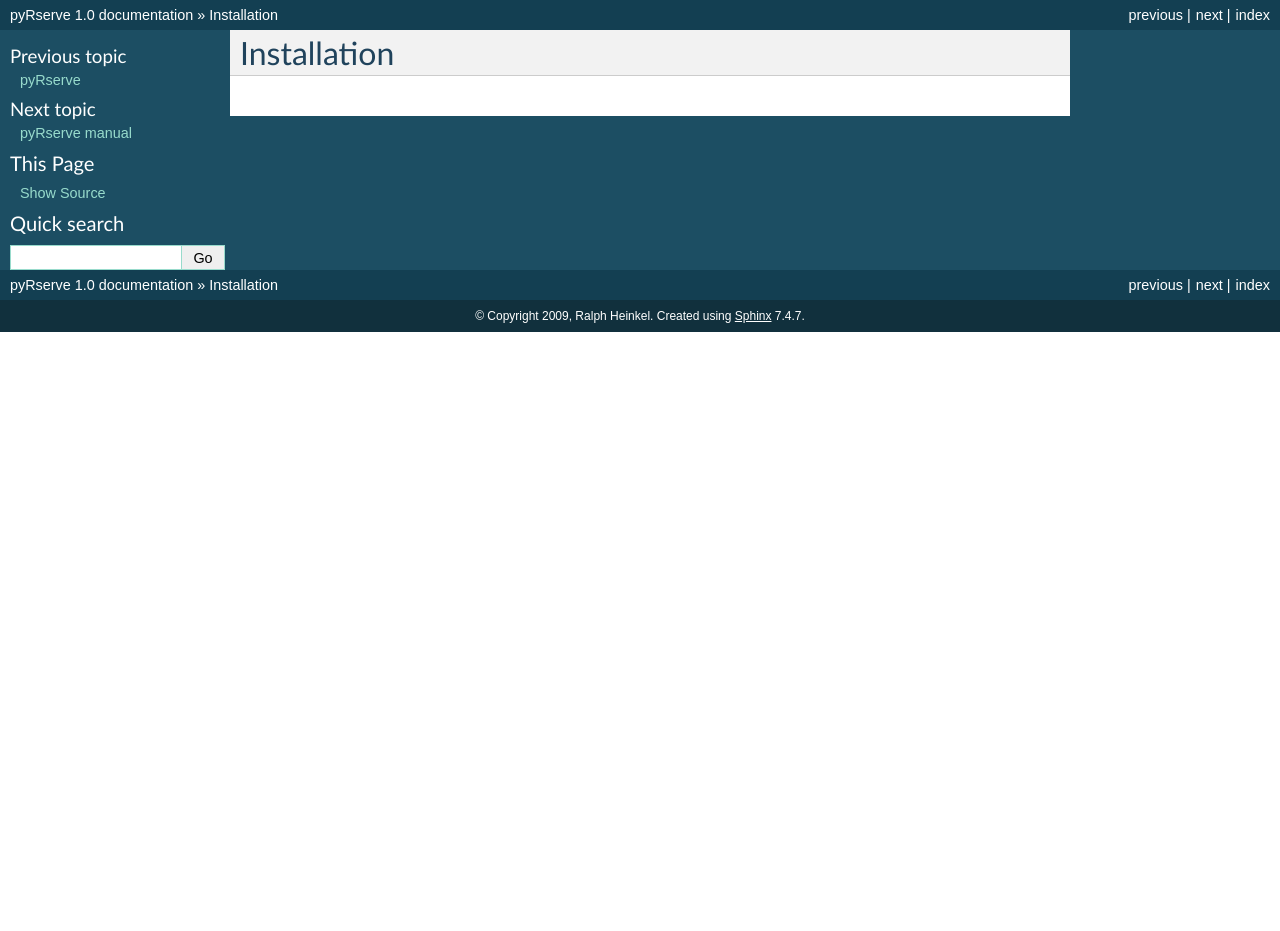
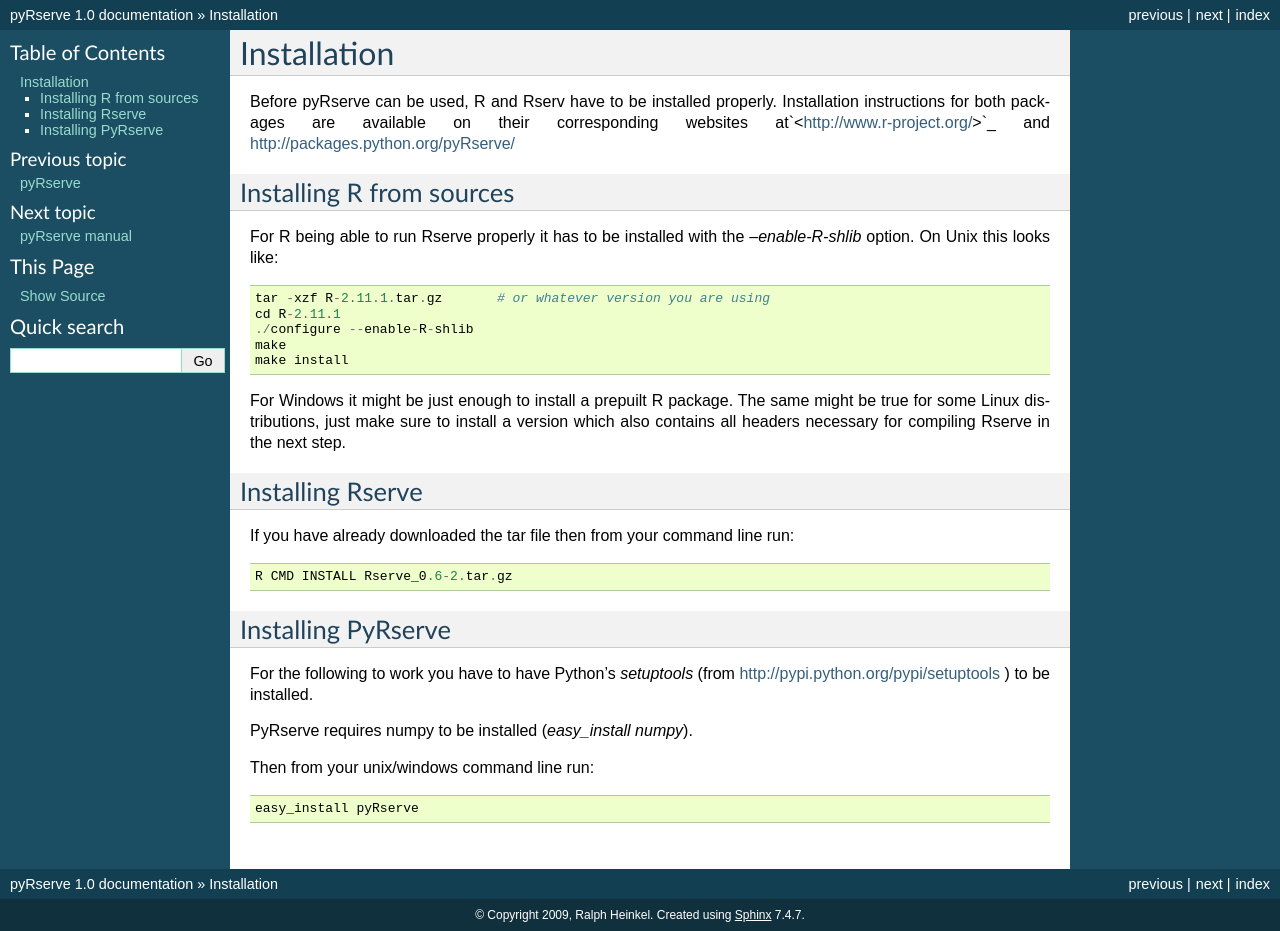
Before and after one commit to ralhei/pyRserve, a Sphinx documentation site: the page built from doc/installation.rst, in a window 1280 px wide. Built offline with Sphinx 7.4.7, drawn with Linux system fonts in a browser that asks for light colours; before the commit the page ends 900 px from its top, so only the background shows below that.

Commit message:
added installation instructions

```diff
--- a/doc/installation.rst
+++ b/doc/installation.rst
@@ -1,2 +1,43 @@
 Installation
 ============
+
+Before pyRserve can be used, R and Rserv have to be installed properly.
+Installation instructions for both packages are available on their corresponding
+websites at`<http://www.r-project.org/>`_ and `<http://packages.python.org/pyRserve/>`_
+
+
+Installing R from sources
+-------------------------
+
+For R being able to run Rserve properly it has to be installed with the `--enable-R-shlib` option.
+On Unix this looks like::
+
+  tar -xzf R-2.11.1.tar.gz       # or whatever version you are using
+  cd R-2.11.1
+  ./configure --enable-R-shlib
+  make
+  make install
+
+For Windows it might be just enough to install a prepuilt R package. The same might be true for
+some Linux distributions, just make sure to install a version which also contains all headers
+necessary for compiling Rserve in the next step.
+
+Installing Rserve
+------------------
+
+If you have already downloaded the tar file then from your command line run::
+
+  R CMD INSTALL Rserve_0.6-2.tar.gz
+
+
+Installing PyRserve
+-------------------
+
+For the following to work you have to have Python's `setuptools`
+(from `<http://pypi.python.org/pypi/setuptools>`_ ) to be installed.
+
+PyRserve requires numpy to be installed (`easy_install numpy`).
+
+Then from your unix/windows command line run::
+
+  easy_install pyRserve
```
